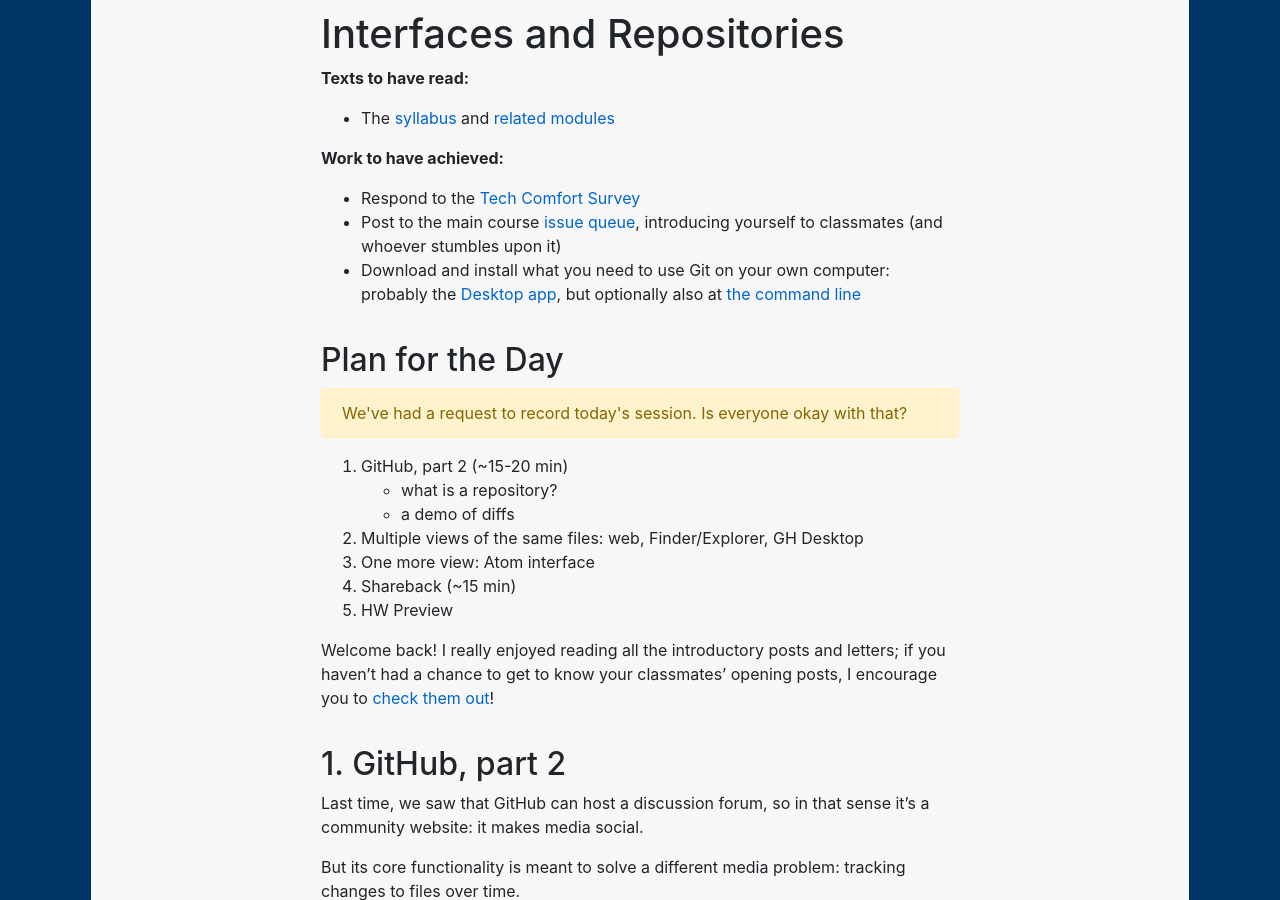
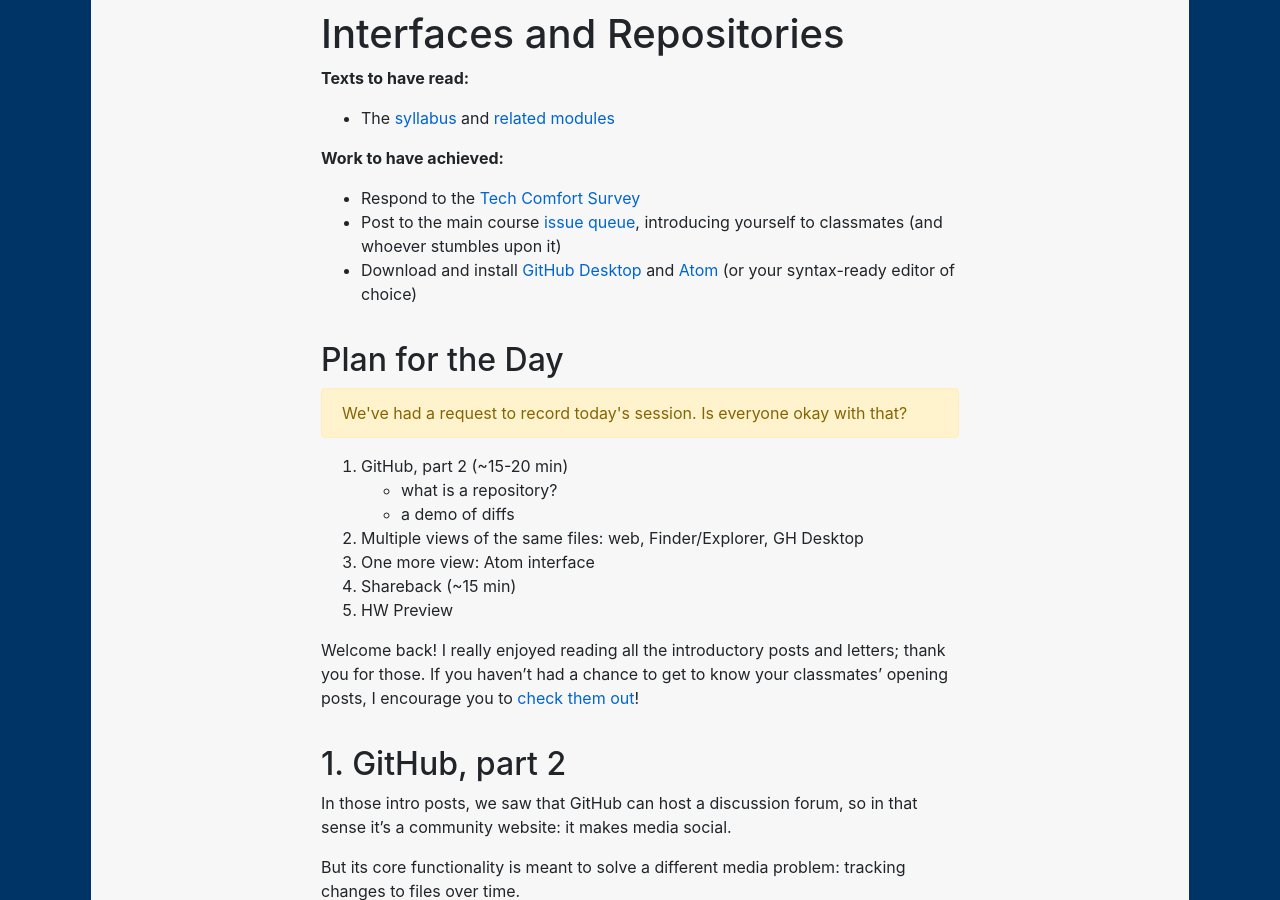
Before and after one commit to benmiller314/cdm2022spring, a Jekyll site: the page built from plans/lesson-02 .md, in a window 1280 px wide and 900 px high, scrolled down 195 px. Built offline with Jekyll 4.4.1, drawn with Linux system fonts in a browser that asks for light colours; our own code applies the rules of GitHub Pages for plain Markdown files; some of the changed text lies outside the part shown.

Commit message:
swap out one of the audio examples
and some minor changes to wording and links

```diff
--- a/plans/lesson-02 .md
+++ b/plans/lesson-02 .md
@@ -1,7 +1,7 @@
 
 # Interfaces and Repositories
 
-<!--  BEN: Set up Zoom breakout groups ahead of time! -->
+<!--  BEN: Set up Zoom breakout groups ahead of time! DONE -->
 
 
 **Texts to have read:**
@@ -12,7 +12,7 @@
 
 * Respond to the [Tech Comfort Survey](http://bit.ly/cdm2021survey)
 * Post to the main course [issue queue]({{site.github.issues_url}}/1), introducing yourself to classmates (and whoever stumbles upon it)
-* Download and install what you need to use Git on your own computer: probably the [Desktop app](https://desktop.github.com), but optionally also at [the command line](https://gist.github.com/derhuerst/1b15ff4652a867391f03)
+* Download and install [GitHub Desktop](https://desktop.github.com) and [Atom](https://atom.io) (or your syntax-ready editor of choice)
 
 
 ## Plan for the Day
@@ -29,12 +29,12 @@
 4. Shareback (~15 min)
 5. HW Preview
 
-Welcome back! I really enjoyed reading all the introductory posts and letters; if you haven't had a chance to get to know your classmates' opening posts, I encourage you to [check them out]({{site.github.issues_url}}/1)!
+Welcome back! I really enjoyed reading all the introductory posts and letters; thank you for those. If you haven't had a chance to get to know your classmates' opening posts, I encourage you to [check them out]({{site.github.issues_url}}/1)!
 
 
 
 ## 1. GitHub, part 2
-Last time, we saw that GitHub can host a discussion forum, so in that sense it's a community website: it makes media social.
+In those intro posts, we saw that GitHub can host a discussion forum, so in that sense it's a community website: it makes media social.
 
 But its core functionality is meant to solve a different media problem: tracking changes to files over time.
 
@@ -43,7 +43,7 @@
   <figcaption>from <a href="http://phdcomics.com/comics/archive.php?comicid=1531">PhD Comics</a> by Jorge Cham (2012).</figcaption>
 </figure>
 
-Renaming ever more files isn't only messy to keep track of: it also eats up your storage space, especially if you're working with multimedia. What *git* allows you to do instead is to **track the differences**, so you can keep using the the same filename.*
+Renaming ever more files isn't only messy to keep track of: it also eats up your storage space, especially if you're working with multimedia. What *git* allows you to do instead is to **track the differences** between versions of files with the *same filename.*
 
 
 <div class="alert alert-success">
@@ -76,7 +76,7 @@
 
 <div class="alert alert-success">
 Head to
-<strong><a href="https://github.com/benmiller314/cdm-gh-practice">https://github.com/benmiller314/cdm-gh-practice</a></strong>, where you'll find more instructions for what to do next – starting with forking the repo. (Thanks, group GitHub anchors!)
+<strong><a href="https://github.com/benmiller314/cdm-gh-practice#readme">https://github.com/benmiller314/cdm-gh-practice</a></strong>, where you'll find more instructions for what to do next – starting with forking the repo. (Thanks, group GitHub anchors!)
 
 Start by skimming through the instructions in the README file, so you know where this is headed. (It'll spare you confusion later.) I'll give you the overview while we're still together:
 <ol><li>Make a copy of the repository for your group</li>
@@ -94,7 +94,7 @@
 * **Listen** to the following recordings:
 <!-- update each time with examples from this class where possible -->
   - Barner, Tyller. "Coffee Shop Conversations." *Digital Media and Pedagogy Showcase Spring 2019.* [http://dmap.pitt.edu/node/248](http://dmap.pitt.edu/node/248).
-  - Funke, Taylor. "Soundscape - Day In: Day Out." *Digital Media and Pedagogy Showcase Spring 2018.* [http://dmap.pitt.edu/node/177](http://dmap.pitt.edu/node/177).
+  - Joo, Jackie. "Come Over for Dinner." *Composing Digital Media Spring 2021.* (The showcase became... complicated.) [access via GitHub repo](https://github.com/jackie216/soundscape2021spring/blob/master/Come-Over-For-Dinner-final.mp3?raw=true); description in the [repo README](https://github.com/jackie216/soundscape2021spring/blob/master/README.md)
   - Quaid, Fatema. "A Haunted Halt." *Digital Media and Pedagogy Showcase Fall 2019.* [http://dmap.pitt.edu/node/295](http://dmap.pitt.edu/node/295).
   - Wick, Thomas. "Soundscape - Expedition to Planets Unknown." *Digital Media and Pedagogy Showcase Spring 2018.* [http://dmap.pitt.edu/node/178](http://dmap.pitt.edu/node/178). (NB: starts loud; turn volume down)
 
```
